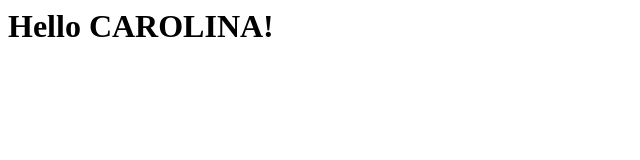
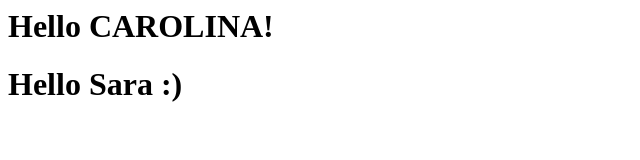
Before and after one commit to carolarruda/Introductions-2, a plain HTML site: page index.html in a window 1280 px wide. Shown: the whole page, without its empty margins (0-640 px from the left). Drawn offline with Linux system fonts and the light colour scheme.

Commit message:
Said hello back

```diff
--- a/index.html
+++ b/index.html
@@ -1 +1,2 @@
 <h1>Hello CAROLINA!</h1>
+<h1>Hello Sara :)</h1>
```
